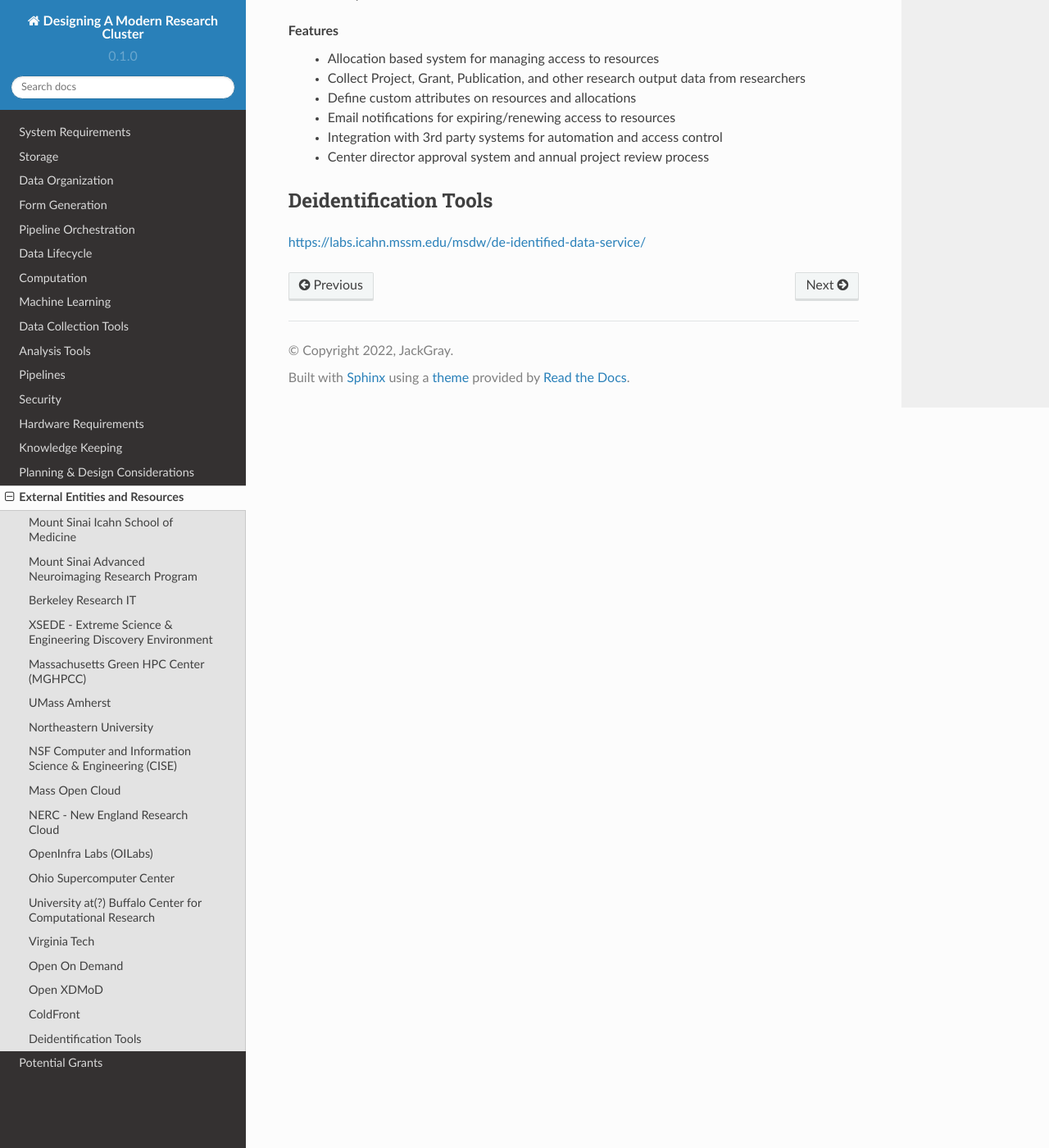
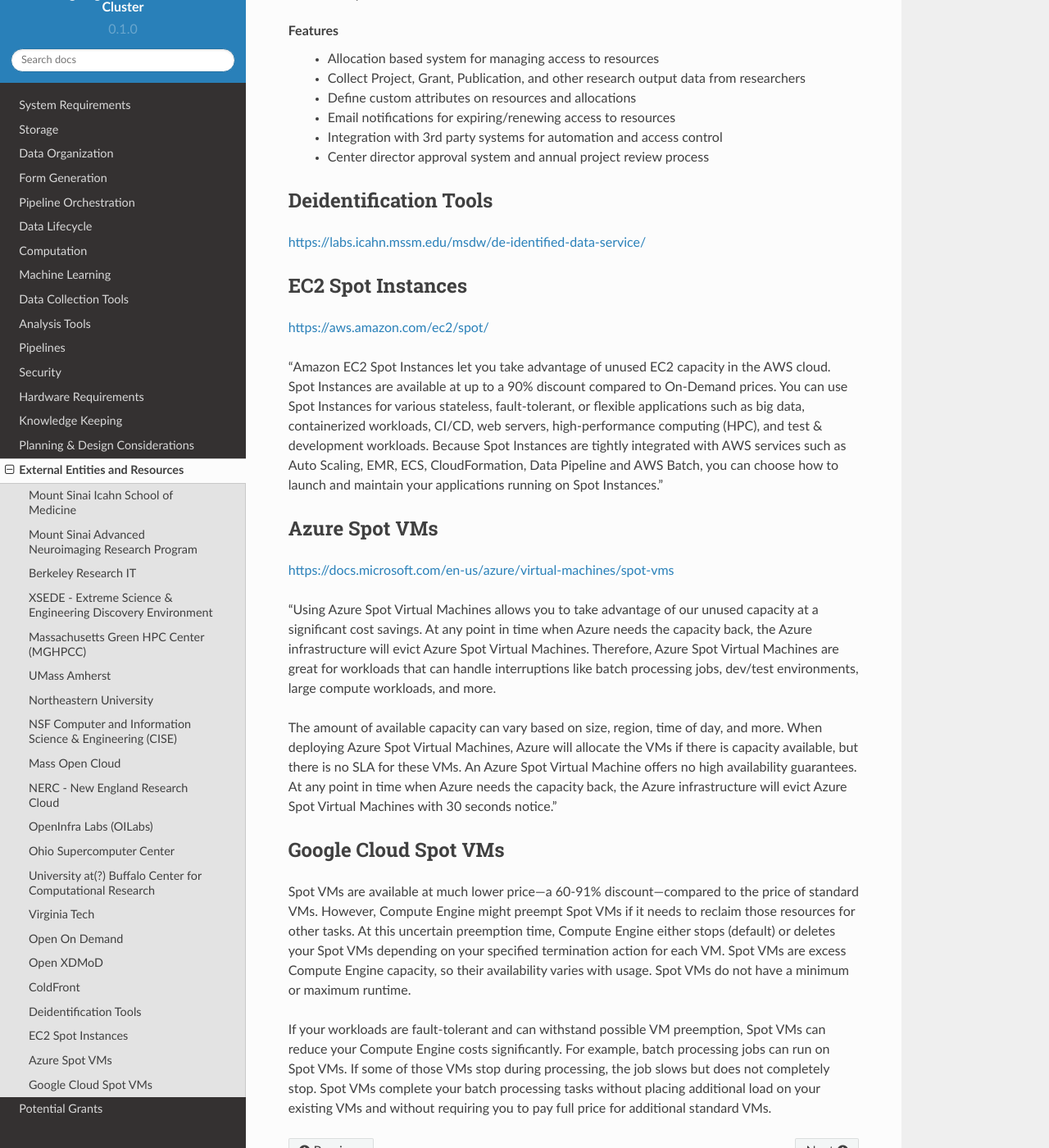
Before and after one commit to jackgray/narc_arch, a Sphinx documentation site: the page built from docs/source/resources.rst, in a window 1280 px wide and 1400 px high, scrolled down 5986 px. Shown: the whole window at 82% size. Built offline with Sphinx 7.4.7 and the Read the Docs theme 2.0.0, drawn with Linux system fonts in a browser that asks for light colours; pages that are not in the unit, such as notebooks, are missing from menus.

Commit message:
adding pulumi cluster config

```diff
--- a/docs/source/resources.rst
+++ b/docs/source/resources.rst
@@ -286,3 +286,48 @@
 Deidentification Tools
 -----------------------
 https://labs.icahn.mssm.edu/msdw/de-identified-data-service/
+
+EC2 Spot Instances
+-------------------
+https://aws.amazon.com/ec2/spot/
+
+"Amazon EC2 Spot Instances let you take advantage of unused EC2 capacity in the AWS cloud.
+Spot Instances are available at up to a 90% discount compared to On-Demand prices. You
+can use Spot Instances for various stateless, fault-tolerant, or flexible applications
+such as big data, containerized workloads, CI/CD, web servers, high-performance computing
+(HPC), and test & development workloads. Because Spot Instances are tightly integrated
+with AWS services such as Auto Scaling, EMR, ECS, CloudFormation, Data Pipeline and AWS
+Batch, you can choose how to launch and maintain your applications running on Spot
+Instances."
+
+Azure Spot VMs
+---------------
+https://docs.microsoft.com/en-us/azure/virtual-machines/spot-vms
+
+"Using Azure Spot Virtual Machines allows you to take advantage of our unused capacity at
+a significant cost savings. At any point in time when Azure needs the capacity back, the
+Azure infrastructure will evict Azure Spot Virtual Machines. Therefore, Azure Spot Virtual
+Machines are great for workloads that can handle interruptions like batch processing jobs,
+dev/test environments, large compute workloads, and more.
+
+The amount of available capacity can vary based on size, region, time of day, and more.
+When deploying Azure Spot Virtual Machines, Azure will allocate the VMs if there is
+capacity available, but there is no SLA for these VMs. An Azure Spot Virtual Machine
+offers no high availability guarantees. At any point in time when Azure needs the capacity
+back, the Azure infrastructure will evict Azure Spot Virtual Machines with 30 seconds notice."
+
+Google Cloud Spot VMs
+-----------------------
+Spot VMs are available at much lower price—a 60-91% discount—compared to the price of
+standard VMs. However, Compute Engine might preempt Spot VMs if it needs to reclaim those
+resources for other tasks. At this uncertain preemption time, Compute Engine either stops
+(default) or deletes your Spot VMs depending on your specified termination action for each
+VM. Spot VMs are excess Compute Engine capacity, so their availability varies with usage.
+Spot VMs do not have a minimum or maximum runtime.
+
+If your workloads are fault-tolerant and can withstand possible VM preemption, Spot VMs
+can reduce your Compute Engine costs significantly. For example, batch processing jobs
+can run on Spot VMs. If some of those VMs stop during processing, the job slows but does
+not completely stop. Spot VMs complete your batch processing tasks without placing
+additional load on your existing VMs and without requiring you to pay full price for
+additional standard VMs.
```
Also changed, not shown: 7 other files.
